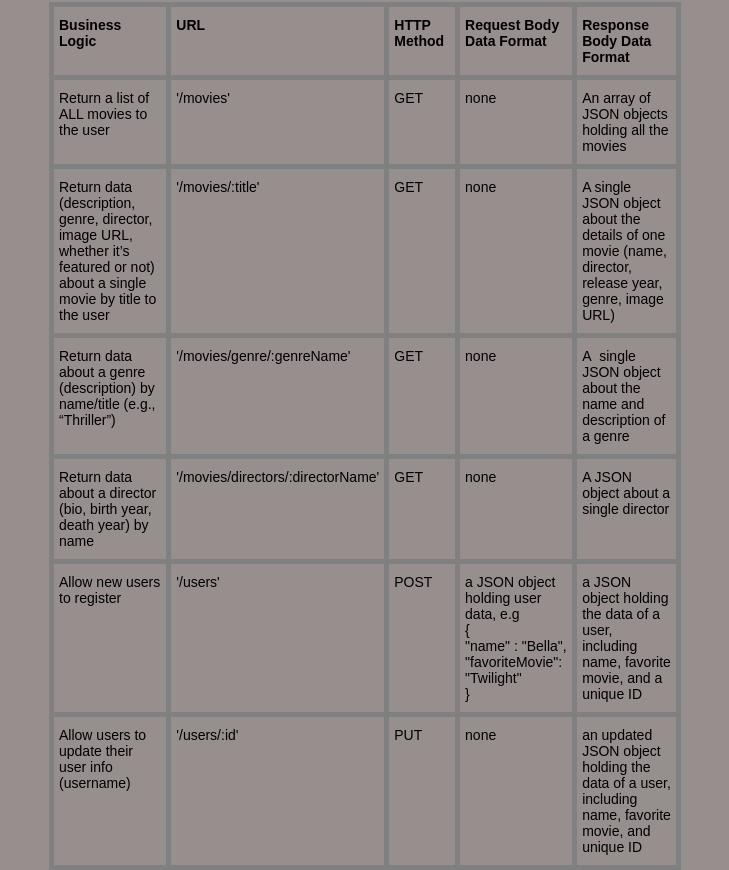
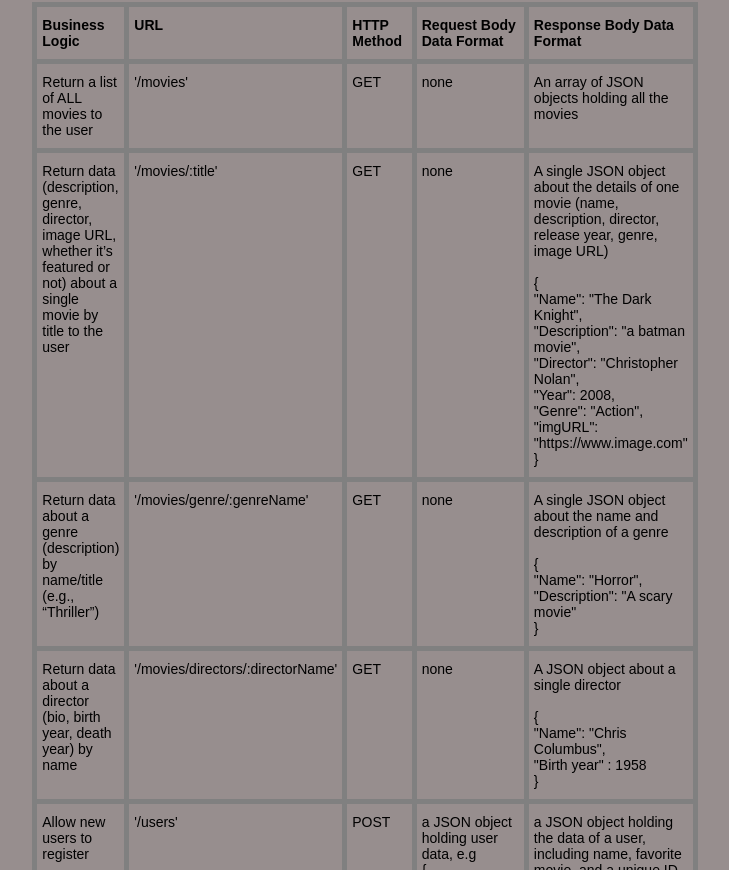
Before and after one commit to campbellgarth/myFlix, a website: page public/documentation.html in a window 1280 px wide. Shown: the part 727-1597 px from the top of the page, without its empty margins (275-1004 px from the left). Drawn offline with Linux system fonts and the light colour scheme.

Commit message:
added more examples to documentation.html

```diff
--- a/public/documentation.html
+++ b/public/documentation.html
@@ -72,35 +72,35 @@
                 <td class="tg-0pky">'/movies/:title'</td>
                 <td class="tg-0pky">GET</td>
                 <td class="tg-0pky">none</td>
-                <td class="tg-0pky">A single JSON object about the details of one movie (name, director, release year, genre, image URL)</td>
+                <td class="tg-0pky">A single JSON object about the details of one movie (name, description, director, release year, genre, image URL)<br><br>{<br>"Name": "The Dark Knight",<br>"Description": "a batman movie",<br>"Director": "Christopher Nolan",<br>"Year": 2008,<br>"Genre": "Action",<br>"imgURL": "https://www.image.com"<br>}<br></td>
               </tr>
               <tr>
                 <td class="tg-0pky">Return data about a genre (description) by name/title (e.g., “Thriller”)</td>
                 <td class="tg-0pky">'/movies/genre/:genreName'</td>
                 <td class="tg-0pky">GET</td>
                 <td class="tg-0pky">none</td>
-                <td class="tg-0pky">A&nbsp;&nbsp;single JSON object about the name and description of a genre</td>
+                <td class="tg-0pky">A  single JSON object about the name and description of a genre<br><br>{<br>"Name": "Horror",<br>"Description": "A scary movie"<br>}</td>
               </tr>
               <tr>
                 <td class="tg-0pky">Return data about a director (bio, birth year, death year) by name</td>
                 <td class="tg-0pky">'/movies/directors/:directorName'</td>
                 <td class="tg-0pky">GET</td>
                 <td class="tg-0pky">none</td>
-                <td class="tg-0pky">A JSON object about a single director</td>
+                <td class="tg-0pky">A JSON object about a single director<br><br>{<br>"Name": "Chris Columbus",<br>"Birth year" : 1958<br>}</td>
               </tr>
               <tr>
                 <td class="tg-0pky">Allow new users to register</td>
                 <td class="tg-0pky">'/users'</td>
                 <td class="tg-0pky">POST</td>
                 <td class="tg-0pky">a JSON object holding user data, e.g <br>{<br>"name" : "Bella",<br>"favoriteMovie": "Twilight"<br>}</td>
-                <td class="tg-0pky">a JSON object holding the data of a user, including name, favorite movie, and a unique ID</td>
+                <td class="tg-0pky">a JSON object holding the data of a user, including name, favorite movie, and a unique ID<br><br>{<br>"name": "Bella",<br>"favoriteMovie": "Twilight",<br>"id":&nbsp;&nbsp;a123b3e24<br>}</td>
               </tr>
               <tr>
                 <td class="tg-0pky">Allow users to update their user info (username)</td>
                 <td class="tg-0pky">'/users/:id'</td>
                 <td class="tg-0pky">PUT</td>
                 <td class="tg-0pky">none</td>
-                <td class="tg-0pky">an updated JSON object holding the data of a user, including name, favorite movie, and unique ID</td>
+                <td class="tg-0pky">an updated JSON object holding the data of a user, including name, favorite movie, and unique ID<br><br>{<br>"name": "Edward",<br>"favoriteMovie": "Twilight",<br>"id": a123b3e24<br>}</td>
               </tr>
               <tr>
                 <td class="tg-0pky">Allow users to add a movie to their list of favorites (showing only a text that a movie has been added)</td>
```
